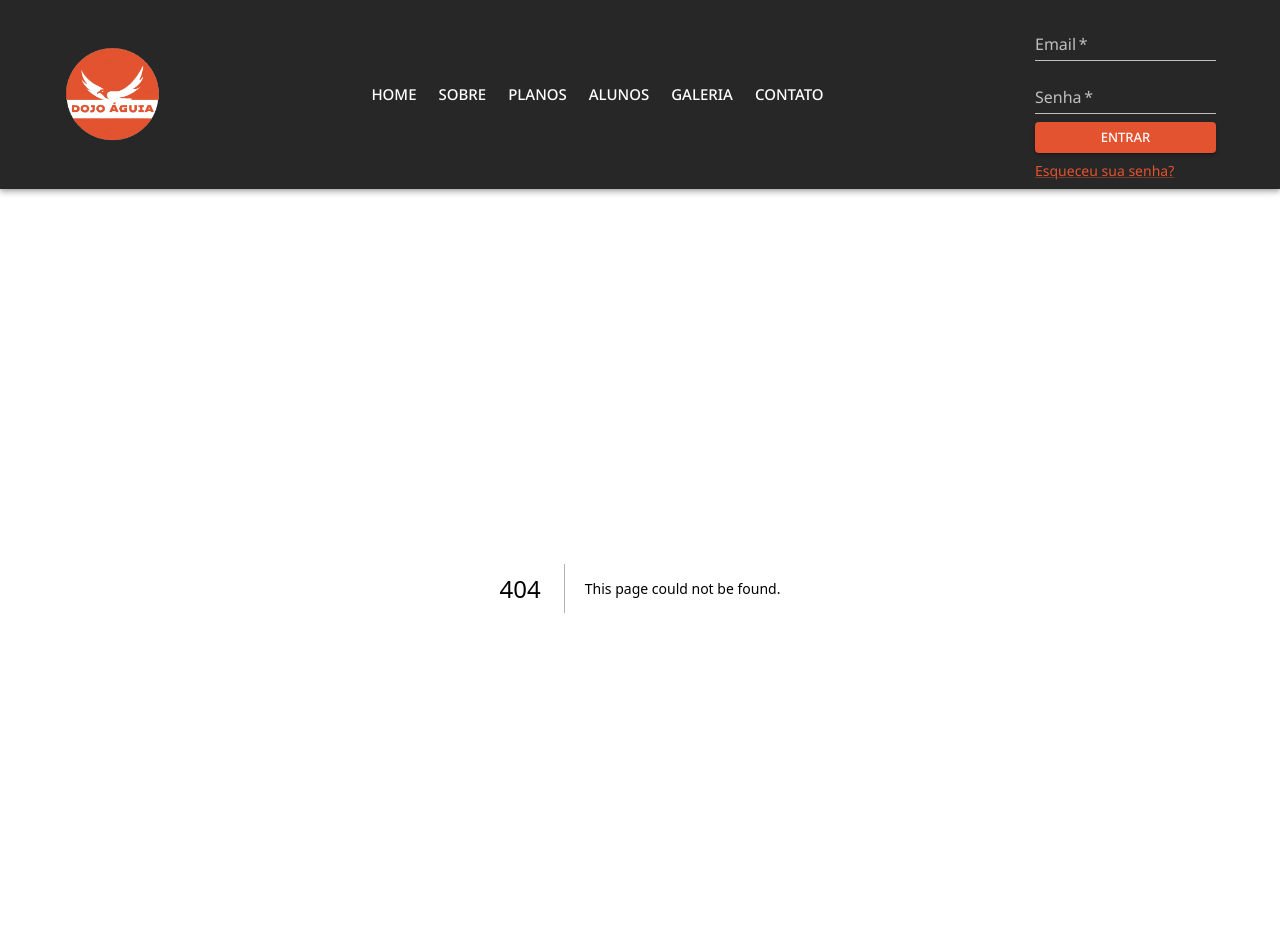
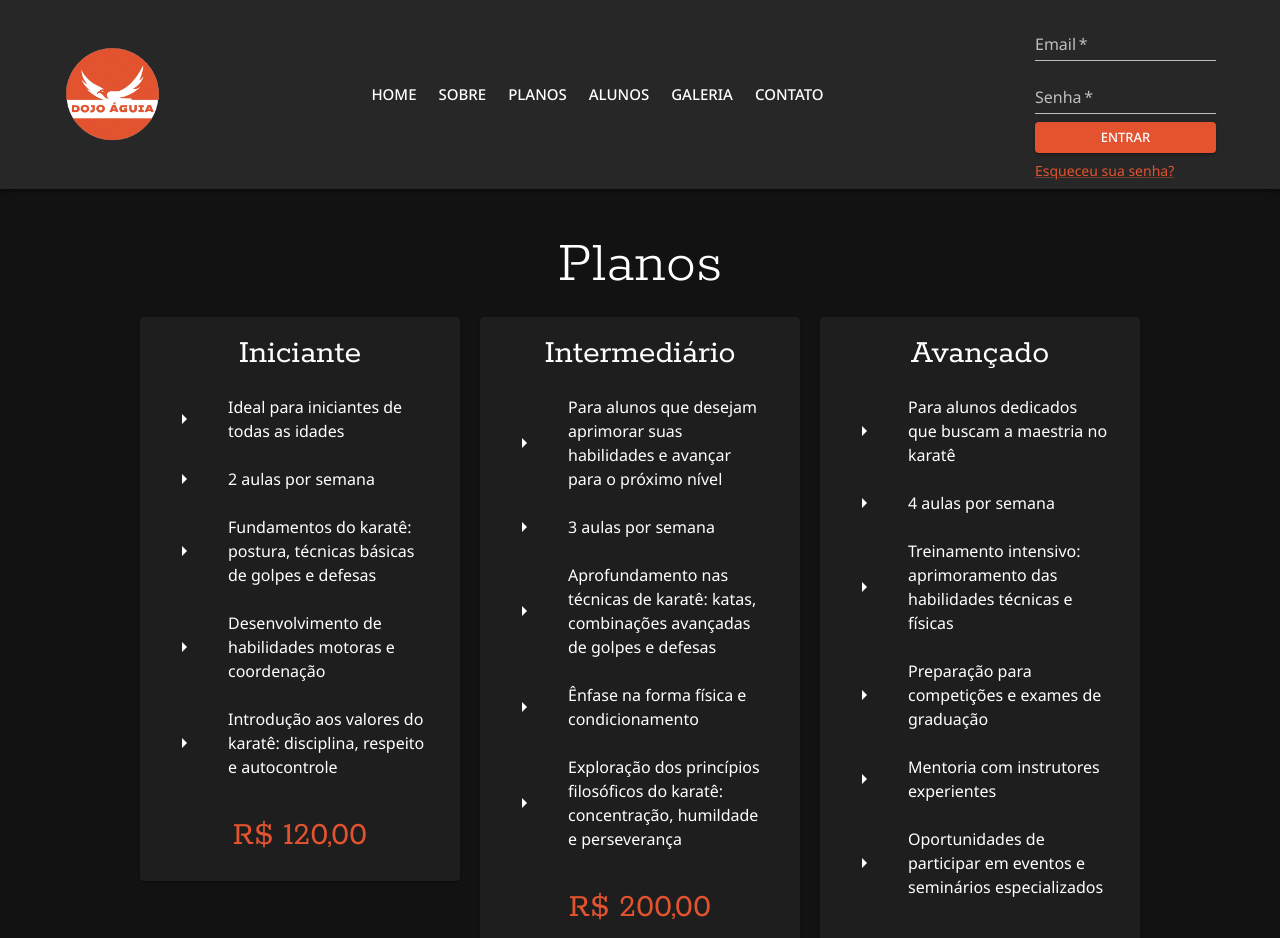
Before and after one commit to aliine98/dojo-aguia, a Next.js app: page /planos in a window 1280 px wide. Before the commit this address had no page. Shown: the top 938 px of the page. Built offline with nearby package versions, Linux system fonts and the light colour scheme.

Commit message:
feat: página de planos

```diff
--- /dev/null
+++ b/app/planos/page.tsx
@@ -0,0 +1,92 @@
+'use client';
+import { theme } from '@/mui-theme.config';
+import { ThemeProvider } from '@emotion/react';
+import { ArrowRight } from '@mui/icons-material';
+import { CssBaseline, Container, Typography, Grid, Card, CardContent, List, ListItem, ListItemIcon, ListItemText } from '@mui/material';
+
+export default function Pricing() {
+    const plans = [
+        {
+            name: 'Iniciante',
+            price: 'R$ 120,00',
+            features: [
+                'Ideal para iniciantes de todas as idades',
+                '2 aulas por semana',
+                'Fundamentos do karatê: postura, técnicas básicas de golpes e defesas',
+                'Desenvolvimento de habilidades motoras e coordenação',
+                'Introdução aos valores do karatê: disciplina, respeito e autocontrole',
+            ],
+        },
+        {
+            name: 'Intermediário',
+            price: 'R$ 200,00',
+            features: [
+                'Para alunos que desejam aprimorar suas habilidades e avançar para o próximo nível',
+                '3 aulas por semana',
+                'Aprofundamento nas técnicas de karatê: katas, combinações avançadas de golpes e defesas',
+                'Ênfase na forma física e condicionamento',
+                'Exploração dos princípios filosóficos do karatê: concentração, humildade e perseverança',
+            ],
+        },
+        {
+            name: 'Avançado',
+            price: 'R$ 300,00',
+            features: [
+                'Para alunos dedicados que buscam a maestria no karatê',
+                '4 aulas por semana',
+                'Treinamento intensivo: aprimoramento das habilidades técnicas e físicas',
+                'Preparação para competições e exames de graduação',
+                'Mentoria com instrutores experientes',
+                'Oportunidades de participar em eventos e seminários especializados',
+            ],
+        },
+        {
+            name: 'Personalizado individual',
+            price: 'Entrar em contato para um orçamento',
+            features: [
+                'Aulas particulares',
+                'Treinamento individualizado com foco em metas específicas',
+                'Horários de aulas sob medida para se adequar à agenda do aluno',
+            ],
+        },
+    ];
+
+    return (
+        <>
+            <ThemeProvider theme={theme}>
+                <CssBaseline />
+                <Container maxWidth='lg'>
+                    <Typography variant='h2' component='h1' sx={{ mt: 5, mb: 2, textAlign: 'center' }}>
+                        Planos
+                    </Typography>
+                    <Grid container justifyContent='center' sx={{ mb: 5, gap: '20px' }}>
+                        {plans.map(({ name, price, features }, i) => (
+                            <Grid item key={i} width={320}>
+                                <Card>
+                                    <CardContent>
+                                        <Typography variant='h4' component='h2' align='center'>
+                                            {name}
+                                        </Typography>
+                                        <List>
+                                            {features.map((feature, j) => (
+                                                <ListItem key={j}>
+                                                    <ListItemIcon>
+                                                        <ArrowRight />
+                                                    </ListItemIcon>
+                                                    <ListItemText>{feature}</ListItemText>
+                                                </ListItem>
+                                            ))}
+                                        </List>
+                                        <Typography variant='h4' component='h3' sx={{ mt: 2, color: theme.palette.primary.main }} align='center'>
+                                            {price}
+                                        </Typography>
+                                    </CardContent>
+                                </Card>
+                            </Grid>
+                        ))}
+                    </Grid>
+                </Container>
+            </ThemeProvider>
+        </>
+    );
+}
```
